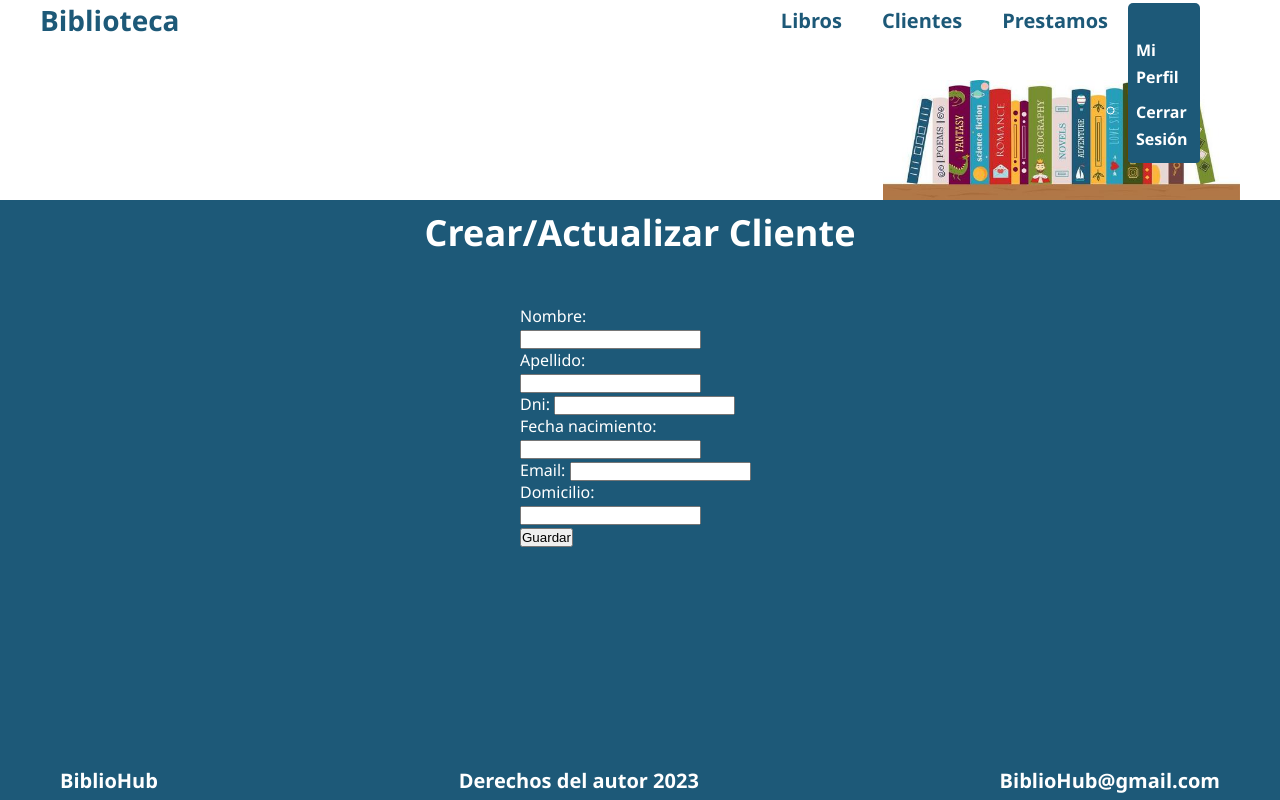
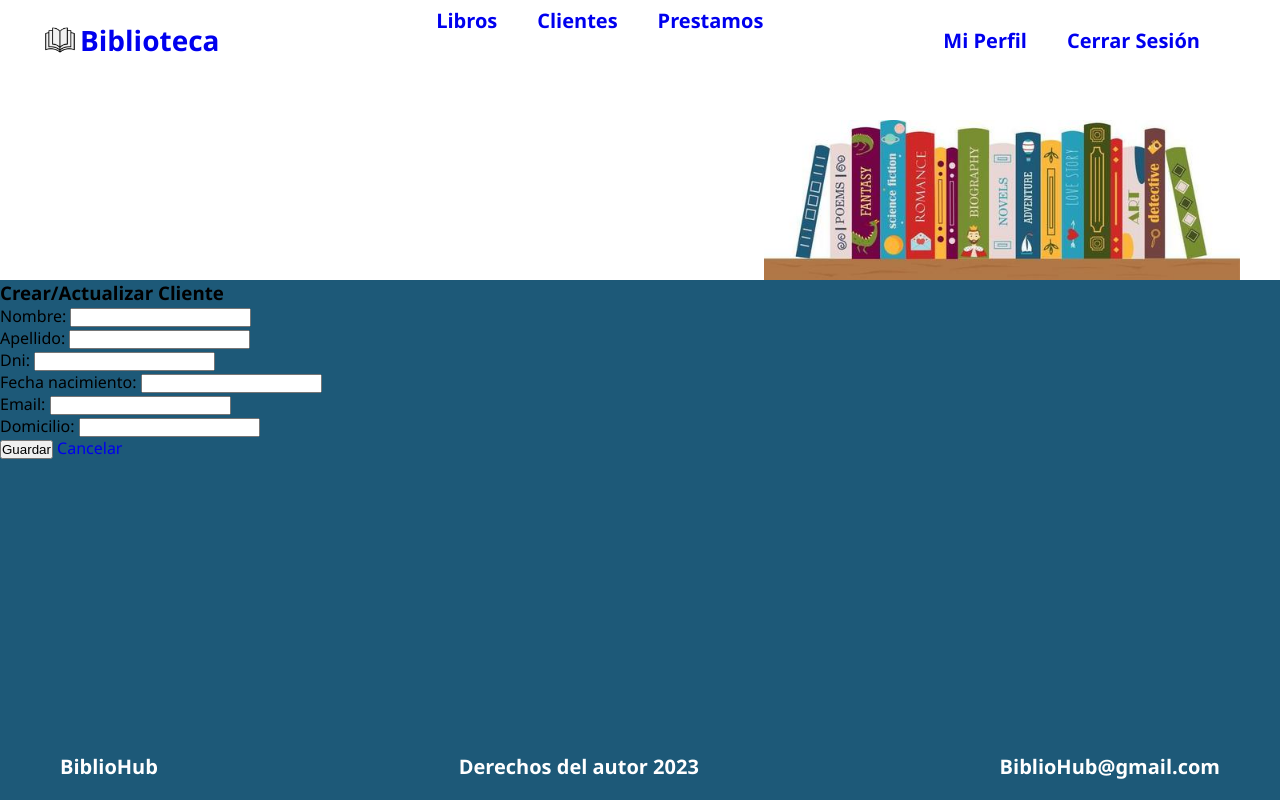
Before and after one commit to AleMarina74/Django-Proyecto-Backend-IFTS18, a Django app: page /cliente/create/ in a window 1280 px wide. Run offline with Django 4.2, Linux system fonts and the light colour scheme; the visitor is signed in with stand-in values (Sample User, id 1).

Commit message:
commit con boton cancelar
con boton cancelar

```diff
--- a/BiblioHub/BiblioHub/static/css/style.css
+++ b/BiblioHub/BiblioHub/static/css/style.css
@@ -1,39 +1,19 @@
 *{
   margin: 0;
   padding: 0;
-    box-sizing: border-box;
 }
 
 a {
   text-decoration: none;
 }
 
-a,
-a:active,
-a:visited{
-  color: #1D5978;
-}
-
-a:hover:not(.button){
+a:hover{
   text-decoration: underline;
-}
-
-a.button{
-  background-color: #1D5978;
-  color: white;
-  padding: 4px 16px;
-  border-radius: 5px;
-}
-
-a.button i{
-  margin-right: 8px;
 }
 
 body{
   font-family: 'Segoe UI', Tahoma, Geneva, Verdana, sans-serif;
   background-color: #1D5978;
-    position: relative;
-    min-height: 100vh;
 }
 
 header{
@@ -47,47 +27,18 @@ header nav h1{
 }
 
 header nav,
-header nav > ul,
+header nav ul,
 footer,
-footer > ul{
+footer ul{
   display: flex;
   justify-content: space-between;
 }
 
-header nav > ul{
+header nav ul{
   justify-content: flex-end;
 }
 
-header nav > ul > li.has--submenu{
-  background-color: #1D5978;
-  padding: 4px 16px;
-  border-radius: 5px;
-  position: relative;
-}
-
-header nav ul.sub--menu{
-  background-color: #1D5978;
-  position: absolute;
-  color: white;
-  z-index: 1;
-  top: 28px;
-  left: 0;
-  width: 100%;
-  padding-bottom: 8px;
-  border-bottom-left-radius: 4px;
-  border-bottom-right-radius: 4px;
-}
-
-header nav ul.sub--menu > li{
-  padding: 4px 8px;
-}
-
-header nav ul.sub--menu > li > a{
-  color: white;
-  font-size: 16px;
-}
-
-header nav > ul a{
+header nav ul a{
   font-size: 20px;
 }
 
@@ -97,8 +48,8 @@ header nav{
   align-items: center;
 }
 
-header nav > ul,
-footer > ul{
+header nav ul,
+footer ul{
   width: 100%;
   list-style: none;
   padding: 20px 40px;
@@ -107,10 +58,9 @@ footer > ul{
   font-size: 20px;
 }
 
-header nav > ul > li,
-footer > ul > li{
+header nav ul li,
+footer ul li{
   padding: 0 20px;
-    align-self: center;
 }
 
 header nav .logo{
@@ -145,46 +95,34 @@ header .banner h2{
 header .banner img{
   padding-right: 40px;
   max-width: 100%;
-    height: 100%;
+  height: inherit;
 }
 
 main{
   height: auto;
-    padding-bottom: 2.5rem;
-}
-
-main h3{
-  padding: 8px 16px;
-  text-align: center;
-  text-transform: capitalize;
-  font-size: 36px;
-  color: white;
 }
 
 footer{
-  position: absolute;
+ position: fixed;
+ left: 0;
  bottom: 0;
  width: 100%;
-  height: 2.5rem;
 }
 
 /* table */
 table {
   border: 1px solid #1C6EA4;
   background-color: #EEEEEE;
+  width: 100%;
   text-align: left;
   border-collapse: collapse;
-    width: 720px;
-    margin: 0 auto;
-    margin-top: 16px;
 }
 table td, table th {
   border: 1px solid #AAAAAA;
   padding: 3px 2px;
 }
 table tbody td {
-  font-size: 16px;
-  padding: 8px;
+  font-size: 13px;
 }
 table tr:nth-child(even) {
   background: #D0E4F5;
@@ -197,13 +135,10 @@ table thead {
   border-bottom: 2px solid #444444;
 }
 table thead th {
-  text-transform: capitalize;
-  font-size: 18px;
+  font-size: 15px;
   font-weight: bold;
   color: #FFFFFF;
   border-left: 2px solid #D0E4F5;
-  text-align: center;
-  padding: 8px;
 }
 table thead th:first-child {
   border-left: none;
@@ -219,6 +154,7 @@ table tfoot {
   background: linear-gradient(to bottom, #dcebf7 0%, #d4e6f6 66%, #D0E4F5 100%);
   border-top: 2px solid #444444;
 }
+
 table tfoot td {
   font-size: 14px;
 }
@@ -232,66 +168,3 @@ table tfoot .links a{
   padding: 2px 8px;
   border-radius: 5px;
 }
-
-/* form */
-form{
-  margin: 0 auto;
-  width: 320px;
-  padding: 40px;
-  color: white;
-}
-
-form > fieldset{
-  display: flex;
-  flex-direction: column;
-  padding-bottom: 16px;
-  border: none;
-}
-
-form > fieldset > label{
-  margin-bottom: 2px;
-}
-
-form > fieldset > label.required:after {
-  content: '*';
-  color: red;
-}
-
-form > fieldset > input{
-  height: 28px;
-  font-size: 16px;
-  text-indent: 4px;
-}
-form > fieldset > input:focus-visible {
-  outline: none;
-}
-
-form > input[type="submit"]{
-  color: white;
-  background: #1C6EA4;
-  font-size: 20px;
-  padding: 4px 8px;
-  width: 100%;
-  margin-top: 8px;
-  border-radius: 4px;
-  border: 2px solid white;
-  font-weight: bold;
-  cursor: pointer;
-}
-
-div.pagination{
-  text-align: center;
-  width: 720px;
-  margin-top: 16px;
-  margin: 0 auto;
-}
-
-div.pagination span{
-  color: white;
-}
-
-div.pagination a{
-  color: white;
-  text-decoration: underline;
-  font-weight: bold;
-}
--- a/BiblioHub/BiblioHub/templates/autor_detail.html
+++ b/BiblioHub/BiblioHub/templates/autor_detail.html
@@ -8,5 +8,6 @@
         <br>
 
         <a href="{% url 'updateautor' autor.id %}" class="button">Editar</a>
+        <a href="{% url 'books' %}" class="button">Cancelar</a>
 
 {% endblock %}
--- a/BiblioHub/BiblioHub/templates/autor_form.html
+++ b/BiblioHub/BiblioHub/templates/autor_form.html
@@ -7,5 +7,6 @@
         {% csrf_token %}
         {{ form.as_p }}
         <button type="submit">Guardar</button>
+        <a href="{% url 'books' %}" class="button">Cancelar</a>
     </form>
 {% endblock %}
--- a/BiblioHub/BiblioHub/templates/autor_list.html
+++ b/BiblioHub/BiblioHub/templates/autor_list.html
@@ -4,6 +4,7 @@
     <h1>Lista de Autores</h1>
 
     <a href="{% url 'createautor' %}">Crear Autor</a>
+    <a href="{% url 'books' %}" class="button">Cancelar</a>
 
     <ul>
         {% for autor in autores %}
--- a/BiblioHub/BiblioHub/templates/book.html
+++ b/BiblioHub/BiblioHub/templates/book.html
@@ -17,4 +17,5 @@
     </ol>
     <a href="{% url 'updatebook' book.id %}" class="button">Editar</a>
     <a href="{% url 'deletebook' book.id %}" class="button">Eliminar</a>
+    <a href="{% url 'books' %}" class="button">Cancelar</a>
 {% endblock %}
--- a/BiblioHub/BiblioHub/templates/book_confirm_delete.html
+++ b/BiblioHub/BiblioHub/templates/book_confirm_delete.html
@@ -8,5 +8,6 @@
     <form method="post">
         {% csrf_token %}
         <button type="submit">Eliminar</button>
+        <a href="{% url 'books' %}" class="button">Cancelar</a>
     </form>
 {% endblock %}
--- a/BiblioHub/BiblioHub/templates/book_detail.html
+++ b/BiblioHub/BiblioHub/templates/book_detail.html
@@ -15,4 +15,5 @@
 
         <a href="{% url 'updatebook' book.id %}" class="button">Editar</a>
         <a href="{% url 'deletebook' book.id %}" class="button">Eliminar</a>
+        <a href="{% url 'books' %}" class="button">Cancelar</a>
 {% endblock %}
--- a/BiblioHub/BiblioHub/templates/client.html
+++ b/BiblioHub/BiblioHub/templates/client.html
@@ -18,4 +18,5 @@
     </ol>
     <a href="{% url 'updateclient' client.id %}" class="button">Editar</a>
     <a href="{% url 'deleteclient' client.id %}" class="button">Eliminar</a>
+    <a href="{% url 'clients' %}" class="button">Cancelar</a>
 {% endblock %}
--- a/BiblioHub/BiblioHub/templates/client_confirm_delete.html
+++ b/BiblioHub/BiblioHub/templates/client_confirm_delete.html
@@ -1,12 +1,13 @@
 {% extends 'base.html' %}
 
 {% block content %}
-    <h1>Eliminar Cliente</h1>
+    <h3>Eliminar Cliente</h3>
 
     <p>¿Estás seguro de que quieres eliminar el Cliente "{{ client.nombre }} {{client.apellido}}"?</p>
 
     <form method="post">
         {% csrf_token %}
         <button type="submit">Eliminar</button>
+        <a href="{% url 'clients' %}" class="button">Cancelar</a>
     </form>
 {% endblock %}
--- a/BiblioHub/BiblioHub/templates/client_detail.html
+++ b/BiblioHub/BiblioHub/templates/client_detail.html
@@ -2,7 +2,7 @@
 
 {% block content %}
     {% csrf_token %}
-    <h1>Detalle del Cliente</h1>
+    <h3>Detalle del Cliente</h3>
 
     <p>Nombre: {{ clientes.nombre }}</p>
     <p>Apellido: {{ clientes.apellido }}</p>
@@ -14,4 +14,5 @@
     <a href="{% url 'updateclient' clientes.id %}">Editar Cliente</a>
     <a href="{% url 'deleteclient' clientes.id %}">Eliminar Cliente </a>
     #<a href="{% url 'prestamo' clientes.id %}">Listar Pagos del Cliente</a>
+    <a href="{% url 'clients' %}" class="button">Cancelar</a>
 {% endblock %}
--- a/BiblioHub/BiblioHub/templates/client_form.html
+++ b/BiblioHub/BiblioHub/templates/client_form.html
@@ -7,5 +7,6 @@
         {% csrf_token %}
         {{ form.as_p }}
         <button type="submit">Guardar</button>
+        <a href="{% url 'clients' %}" class="button">Cancelar</a>
     </form>
 {% endblock %}
--- a/BiblioHub/BiblioHub/templates/crear_devolucion.html
+++ b/BiblioHub/BiblioHub/templates/crear_devolucion.html
@@ -1,12 +1,13 @@
 {% extends 'base.html' %}
 
 {% block content %}
-  <h2>Crear Devolución</h2>
+    <h3>Crear Devolución</h3>
     <form method="POST">
         {% csrf_token %}
         {{ form.as_p }}
 
 
       <button type="submit">Guardar Devolución</button>
+      <a href="{% url 'prestamos' %}" class="button">Cancelar</a>
     </form>
 {% endblock %}
--- a/BiblioHub/BiblioHub/templates/crear_prestamo.html
+++ b/BiblioHub/BiblioHub/templates/crear_prestamo.html
@@ -1,12 +1,13 @@
 {% extends 'base.html' %}
 
 {% block content %}
-<h2>Crear Prestamo</h2>
+    <h3>Crear Prestamo</h3>
     <form method="POST">
         {% csrf_token %}
         {{ form.as_p }}
 
 
         <button type="submit">Crear Prestamo</button>
+        <a href="{% url 'prestamos' %}" class="button">Cancelar</a>
     </form>
 {% endblock %}
--- a/BiblioHub/BiblioHub/templates/genero_form.html
+++ b/BiblioHub/BiblioHub/templates/genero_form.html
@@ -7,6 +7,7 @@
         {% csrf_token %}
         {{ form.as_p }}
         <button type="submit">Guardar</button>
+        <a href="{% url 'books' %}" class="button">Cancelar</a>
 
     </form>
 {% endblock %}
--- a/BiblioHub/BiblioHub/templates/genero_list.html
+++ b/BiblioHub/BiblioHub/templates/genero_list.html
@@ -1,9 +1,10 @@
 {% extends 'base.html' %}
 
 {% block content %}
-    <h1>Lista de Genero</h1>
+    <h3>Lista de Genero</h3>
 
     <a href="{% url 'creategenero' %}">Crear Genero</a>
+    <a href="{% url 'books' %}" class="button">Cancelar</a>
 
     <ul>
         {% for genero in generos %}
--- a/BiblioHub/BiblioHub/templates/prestamo.html
+++ b/BiblioHub/BiblioHub/templates/prestamo.html
@@ -17,5 +17,6 @@
 
     </ol>
     <a href="{% url 'updateprestamo' prestamo.id %}" class="button">Devolver Libro Prestado</a>
+    <a href="{% url 'prestamos' %}" class="button">Cancelar</a>
 
 {% endblock %}
--- a/BiblioHub/BiblioHub/templates/prestamo_detail.html
+++ b/BiblioHub/BiblioHub/templates/prestamo_detail.html
@@ -11,3 +11,4 @@
     <br>
 
         <a href="{% url 'updateprestamo' prestamo.id %}" class="button">Editar</a>
+        <a href="{% url 'prestamos' %}" class="button">Cancelar</a>
--- a/BiblioHub/BiblioHub/templates/prestamo_form.html
+++ b/BiblioHub/BiblioHub/templates/prestamo_form.html
@@ -7,5 +7,6 @@
         {% csrf_token %}
         {{ form.as_p }}
         <button type="submit">Guardar</button>
+        <a href="{% url 'prestamos' %}" class="button">Cancelar</a>
     </form>
 {% endblock %}
--- a/BiblioHub/BiblioHub/templates/prestamo_list.html
+++ b/BiblioHub/BiblioHub/templates/prestamo_list.html
@@ -13,5 +13,6 @@
         {% endfor %}
 
         <a href="{% url 'createprestamo' %}" class="button">Cargar Prestamo</a>
+        <a href="{% url 'prestamos' %}" class="button">Cancelar</a>
     </ul>
 {% endblock %}
```
Lines whose indentation alone changed are shown as unchanged.
